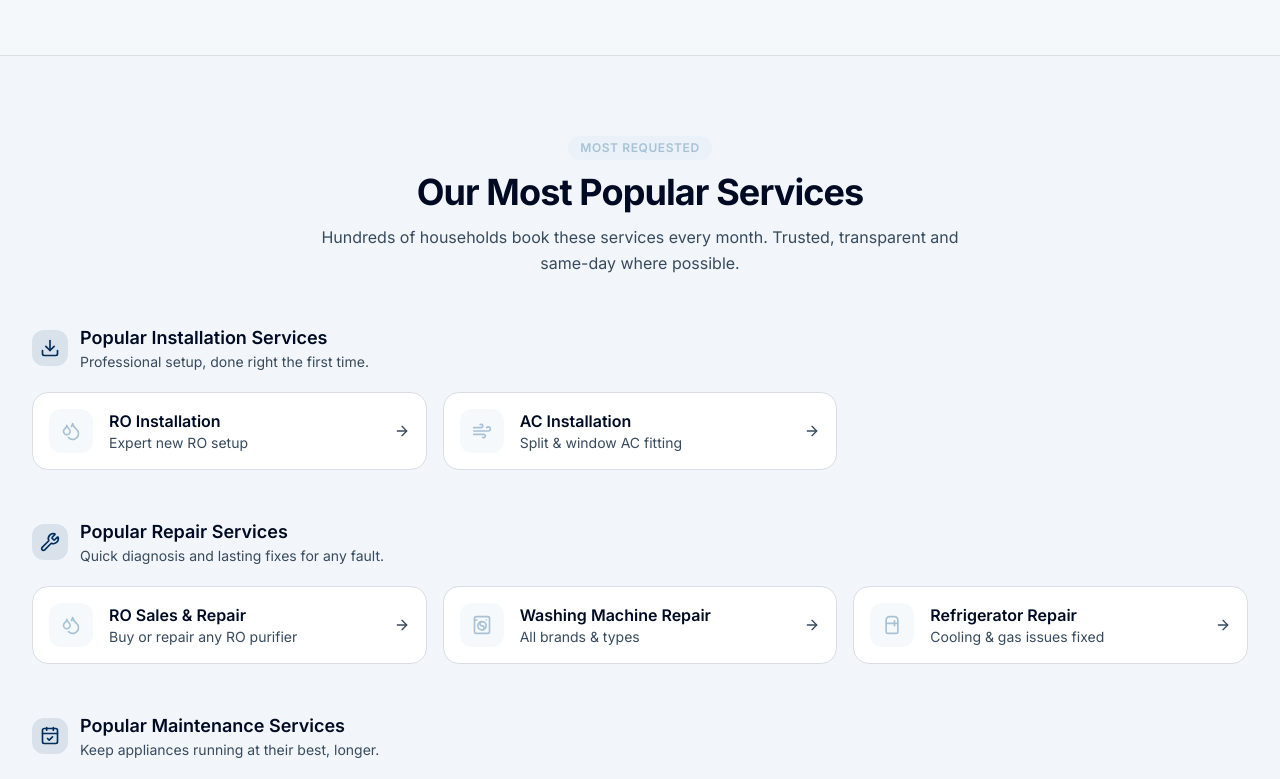
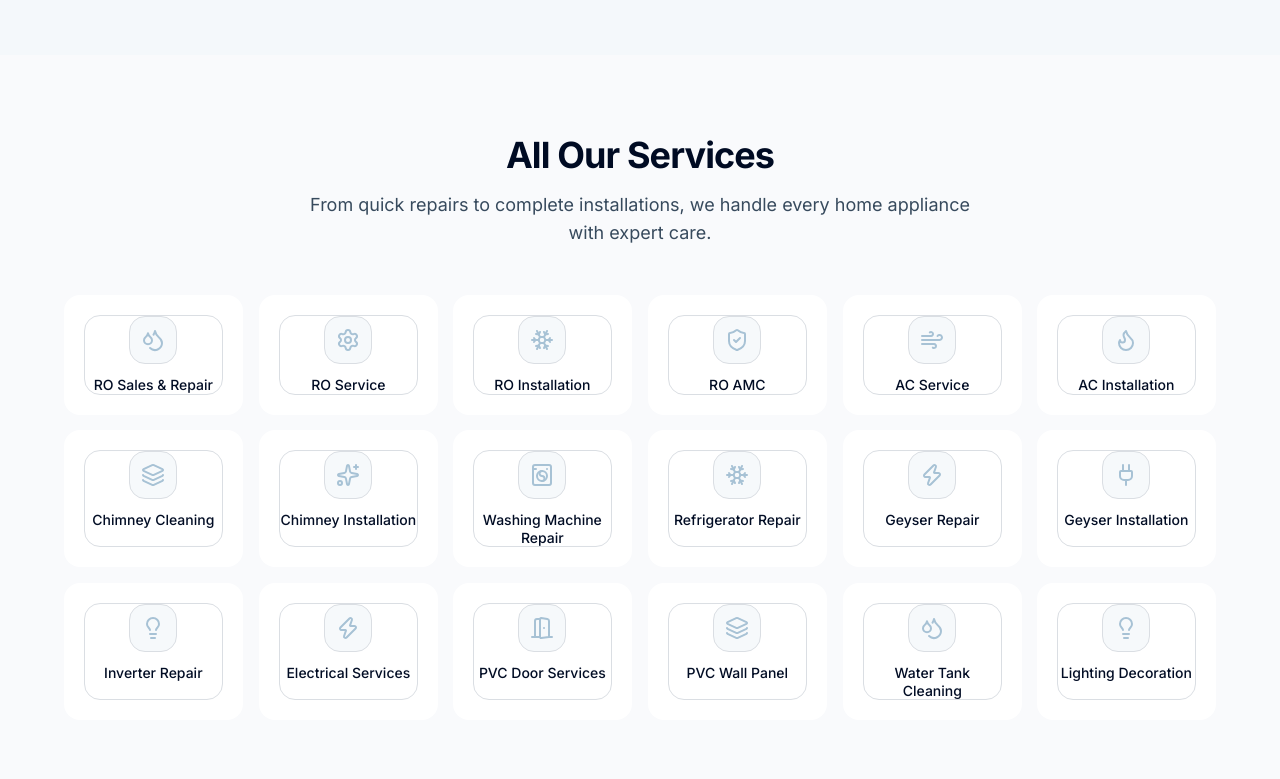
Before and after one commit to HomeCareRepairServices/HomeCareRepairServices, a Next.js app: page / in a window 1280 px wide. Shown: the part 1380-2159 px from the top of the page. Built offline with nearby package versions, Linux system fonts and the light colour scheme.

Commit message:
Update popular-services.tsx

```diff
--- a/components/home/popular-services.tsx
+++ b/components/home/popular-services.tsx
@@ -1,67 +1,79 @@
-import Link from "next/link"
-import { ArrowRight, Wrench, Download, CalendarCheck } from "lucide-react"
-import { SectionHeading } from "@/components/section-heading"
-import { Reveal } from "@/components/reveal"
-import { services, type Service, type ServiceType } from "@/lib/data/services"
+"use client"
 
-const groups: { type: ServiceType; title: string; blurb: string; icon: typeof Wrench }[] = [
-  { type: "installation", title: "Popular Installation Services", blurb: "Professional setup, done right the first time.", icon: Download },
-  { type: "repair", title: "Popular Repair Services", blurb: "Quick diagnosis and lasting fixes for any fault.", icon: Wrench },
-  { type: "maintenance", title: "Popular Maintenance Services", blurb: "Keep appliances running at their best, longer.", icon: CalendarCheck },
+import { motion } from "framer-motion"
+import {
+  Droplets, Wind, Flame, WashingMachine, Zap, Paintbrush,
+  ShieldCheck, Settings, Snowflake, Plug, DoorOpen, Layers,
+  Sparkles, Lightbulb
+} from "lucide-react"
+import { SilverGlowCard } from "@/components/silver-glow-card"
+
+const allServices = [
+  { Icon: Droplets, title: "RO Sales & Repair", href: "/services/ro-sales-repair" },
+  { Icon: Settings, title: "RO Service", href: "/services/ro-service" },
+  { Icon: Snowflake, title: "RO Installation", href: "/services/ro-installation" },
+  { Icon: ShieldCheck, title: "RO AMC", href: "/services/ro-amc" },
+  { Icon: Wind, title: "AC Service", href: "/services/ac-service" },
+  { Icon: Flame, title: "AC Installation", href: "/services/ac-installation" },
+  { Icon: Layers, title: "Chimney Cleaning", href: "/services/chimney-cleaning" },
+  { Icon: Sparkles, title: "Chimney Installation", href: "/services/chimney-installation" },
+  { Icon: WashingMachine, title: "Washing Machine Repair", href: "/services/washing-machine-repair" },
+  { Icon: Snowflake, title: "Refrigerator Repair", href: "/services/refrigerator-repair" },
+  { Icon: Zap, title: "Geyser Repair", href: "/services/geyser-repair" },
+  { Icon: Plug, title: "Geyser Installation", href: "/services/geyser-installation" },
+  { Icon: Lightbulb, title: "Inverter Repair", href: "/services/inverter-repair" },
+  { Icon: Zap, title: "Electrical Services", href: "/services/electrical-services" },
+  { Icon: DoorOpen, title: "PVC Door Services", href: "/services/pvc-door-services" },
+  { Icon: Layers, title: "PVC Wall Panel", href: "/services/pvc-wall-panel-services" },
+  { Icon: Droplets, title: "Water Tank Cleaning", href: "/services/water-tank-cleaning" },
+  { Icon: Lightbulb, title: "Lighting Decoration", href: "/services/lighting-decoration" },
 ]
-
-function ServiceCard({ service }: { service: Service }) {
-  return (
-    <Link
-      href={`/services/${service.slug}`}
-      className="group flex items-center gap-4 rounded-xl border border-border bg-card p-4 transition-all hover:-translate-y-0.5 hover:border-secondary/40 hover:shadow-md"
-    >
-      <span className="flex size-11 shrink-0 items-center justify-center rounded-lg bg-secondary/10 text-secondary transition-colors group-hover:bg-secondary group-hover:text-secondary-foreground">
-        <service.icon className="size-5" />
-      </span>
-      <span className="min-w-0 flex-1">
-        <span className="block truncate font-semibold text-foreground">{service.name}</span>
-        <span className="block truncate text-sm text-muted-foreground">{service.short}</span>
-      </span>
-      <ArrowRight className="size-4 shrink-0 text-muted-foreground transition-all group-hover:translate-x-0.5 group-hover:text-secondary" />
-    </Link>
-  )
-}
 
 export function PopularServices() {
   return (
-    <section className="border-y border-border bg-muted/40">
-      <div className="mx-auto max-w-7xl px-4 py-16 sm:px-6 sm:py-20 lg:px-8">
-        <SectionHeading
-          eyebrow="Most Requested"
-          title="Our Most Popular Services"
-          description="Hundreds of households book these services every month. Trusted, transparent and same-day where possible."
-        />
+    <section className="py-20 px-4">
+      <div className="max-w-6xl mx-auto">
+        <motion.div
+          initial={{ opacity: 0, y: 20 }}
+          whileInView={{ opacity: 1, y: 0 }}
+          viewport={{ once: true }}
+          transition={{ duration: 0.5 }}
+          className="text-center mb-12"
+        >
+          <h2 className="text-3xl font-bold tracking-tight text-foreground sm:text-4xl">
+            All Our Services
+          </h2>
+          <p className="mt-4 text-lg text-muted-foreground max-w-2xl mx-auto">
+            From quick repairs to complete installations, we handle every home appliance with expert care.
+          </p>
+        </motion.div>
 
-        <div className="mt-12 flex flex-col gap-12">
-          {groups.map((group, gi) => {
-            const items = services.filter((s) => s.type === group.type && s.popular)
-            return (
-              <Reveal key={group.type} delay={gi * 0.05}>
-                <div>
-                  <div className="mb-5 flex items-center gap-3">
-                    <span className="flex size-9 items-center justify-center rounded-lg bg-primary/10 text-primary">
-                      <group.icon className="size-5" />
-                    </span>
-                    <div>
-                      <h3 className="text-lg font-semibold text-foreground">{group.title}</h3>
-                      <p className="text-sm text-muted-foreground">{group.blurb}</p>
-                    </div>
+        <div className="grid grid-cols-2 sm:grid-cols-3 lg:grid-cols-4 xl:grid-cols-6 gap-4">
+          {allServices.map((service, i) => (
+            <motion.a
+              key={service.title}
+              href={service.href}
+              // Slides in smoothly on mobile scroll
+              initial={{ opacity: 0, y: 30 }}
+              whileInView={{ opacity: 1, y: 0 }}
+              viewport={{ once: true, margin: "-30px" }}
+              transition={{ duration: 0.3, delay: i * 0.03 }}
+              className="block h-full"
+            >
+              {/* YOUR 3D SILVER GLOW CARD APPLIED TO EVERY SERVICE! */}
+              <SilverGlowCard className="h-full bg-card p-5 flex flex-col items-center text-center group cursor-pointer">
+                <div className="silver-sheen" /> {/* Silver light beam effect */}
+                <div className="relative z-10 flex flex-col items-center text-center space-y-3">
+                  <div className="w-12 h-12 rounded-xl bg-secondary/10 flex items-center justify-center border border-border group-hover:border-secondary/50 transition-colors">
+                    <service.Icon className="w-6 h-6 text-secondary" />
                   </div>
-                  <div className="grid gap-4 sm:grid-cols-2 lg:grid-cols-3">
-                    {items.map((service) => (
-                      <ServiceCard key={service.slug} service={service} />
-                    ))}
-                  </div>
+                  <span className="text-sm font-medium text-foreground leading-tight">
+                    {service.title}
+                  </span>
                 </div>
-              </Reveal>
-            )
-          })}
+              </SilverGlowCard>
+            </motion.a>
+          ))}
         </div>
       </div>
     </section>
```
